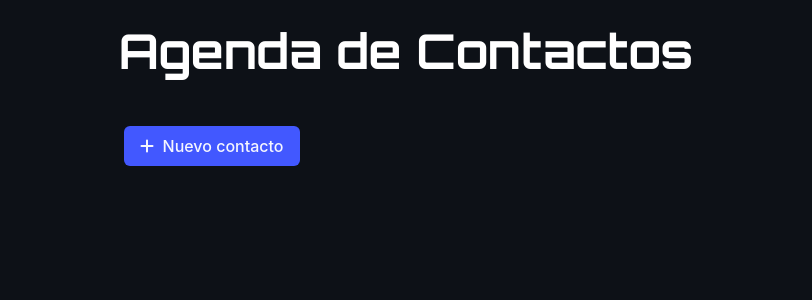
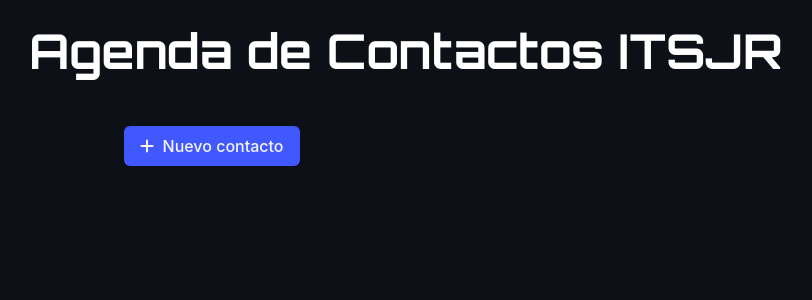
Before and after one commit to EV3THlm/CN2_EX_U2_22590434, a Flask app: page / in a window 1280 px wide. Shown: the top 300 px of the page, without its empty margins (234-1046 px from the left). Run offline with Flask 3, Linux system fonts and the light colour scheme; data that the repository does not hold is empty; some libraries are stand-ins or nearby versions.

Commit message:
Update: name base.html

```diff
--- a/app/templates/base.html
+++ b/app/templates/base.html
@@ -14,7 +14,7 @@
     <header>
         <br>
         <h1 class="title has-text-centered is-1" style="font-family: 'Orbitron', sans-serif; color:white">
-            Agenda de Contactos
+            Agenda de Contactos ITSJR
           </h1>
           <br>
     </header>
```
